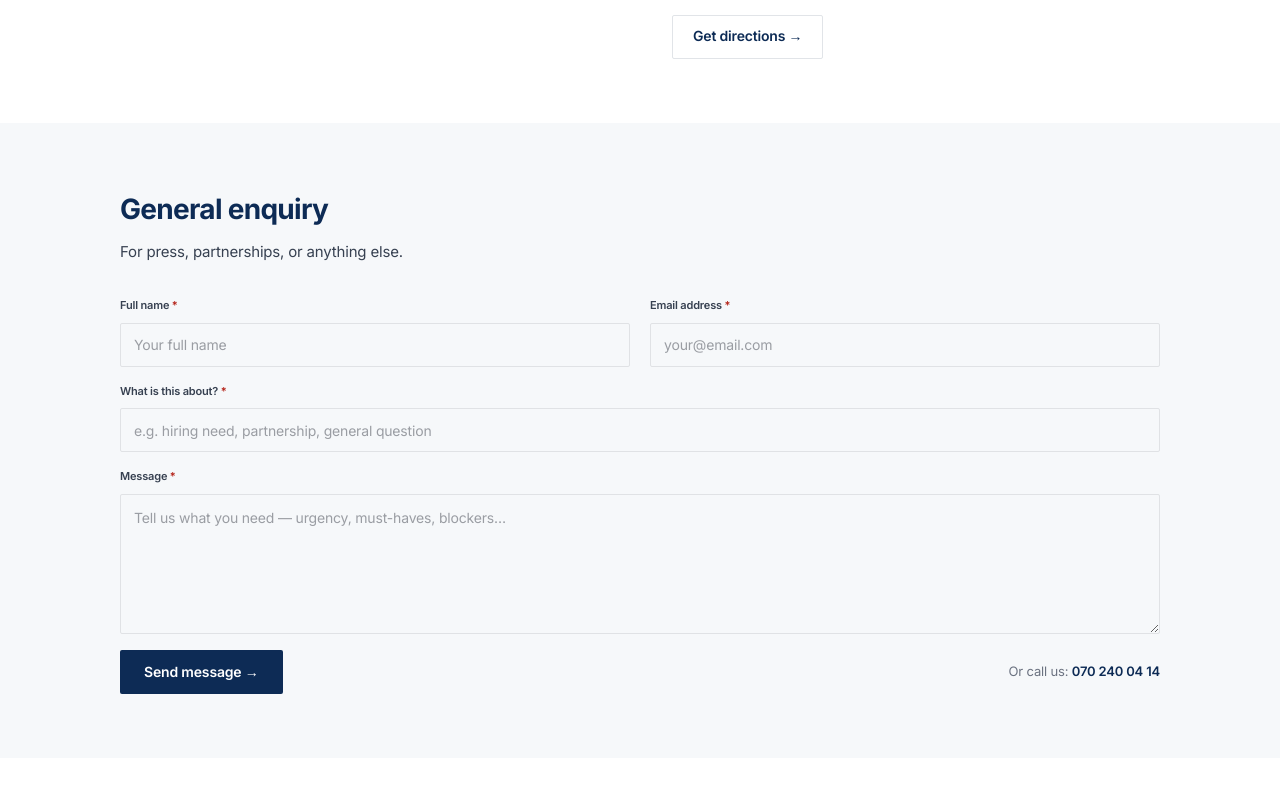
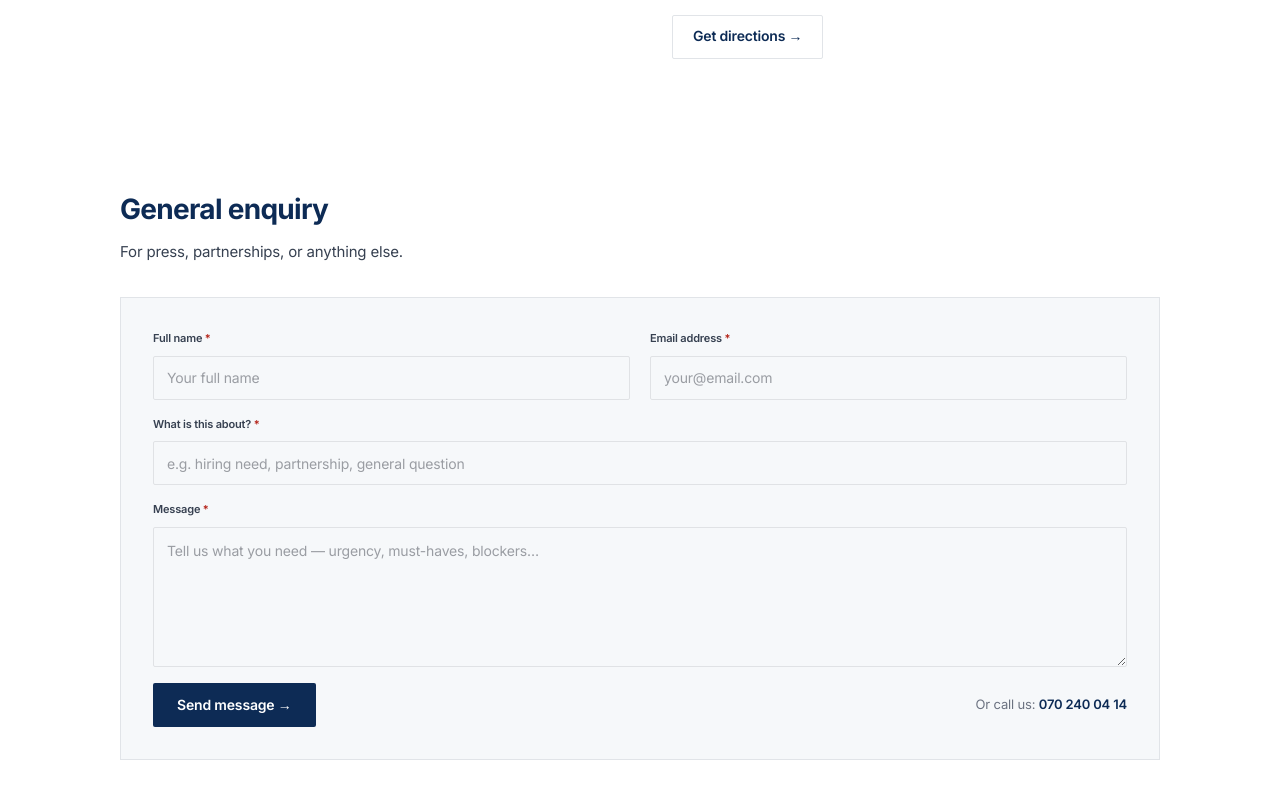
Before and after one commit to Kings-77dev/Xentys, a Next.js app: page /contact in a window 1280 px wide. Shown: the part 1380-2180 px from the top of the page. Built offline with nearby package versions, Linux system fonts and the light colour scheme.

Commit message:
Contact form: wrap in off-white padded card; section bg → white

```diff
--- a/src/app/contact/page.tsx
+++ b/src/app/contact/page.tsx
@@ -230,12 +230,15 @@ export default function ContactPage() {
       </section>
 
       {/* ── 04 General enquiry form ──────────────────────── */}
-      <section className="bg-off-white py-16" aria-labelledby="ct-enq-h">
+      <section className="bg-white py-16" aria-labelledby="ct-enq-h">
         <div className="max-w-[1280px] mx-auto px-6 lg:px-[120px]">
           <div className="mb-8">
             <h2 className="font-bold text-[28px] text-navy mb-2 tracking-tight" id="ct-enq-h">General enquiry</h2>
             <p className="text-[15px] text-text-secondary">For press, partnerships, or anything else.</p>
           </div>
+
+          {/* Off-white card container — gives the form visual boundaries */}
+          <div className="bg-off-white border border-border p-8">
 
           {formState === "idle" ? (
             <form onSubmit={handleSubmit} noValidate>
@@ -298,6 +301,8 @@ export default function ContactPage() {
               </p>
             </div>
           )}
+
+          </div>{/* end off-white card */}
         </div>
       </section>
 
```
